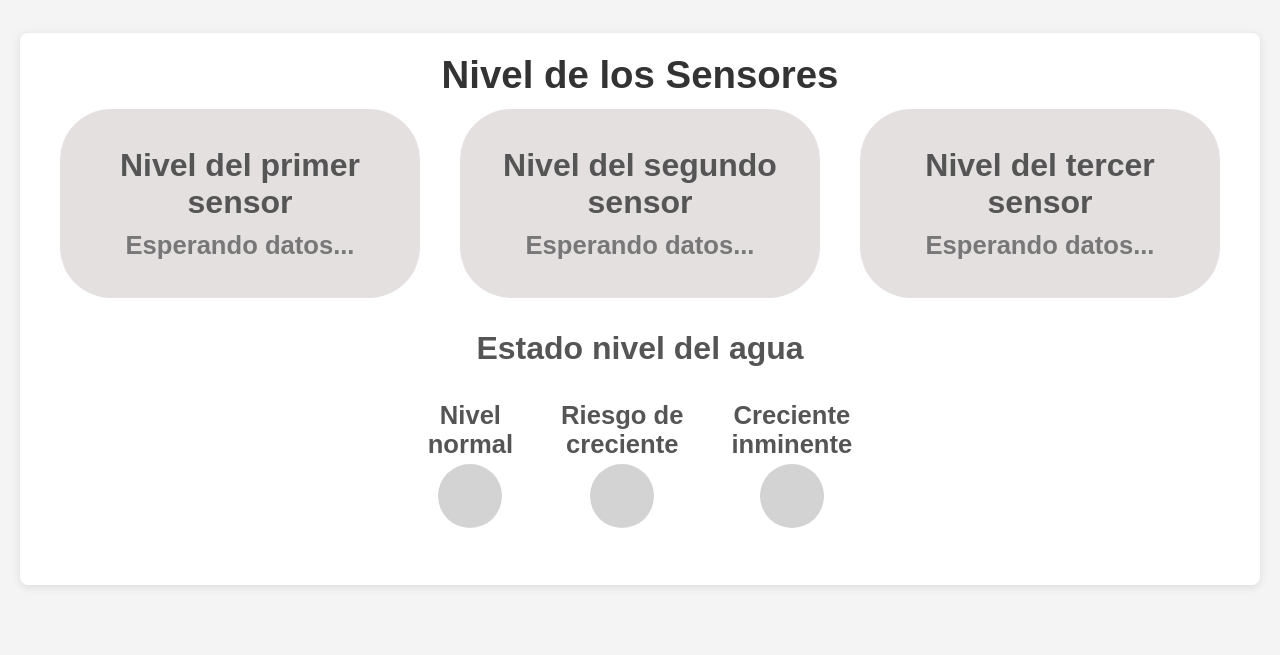
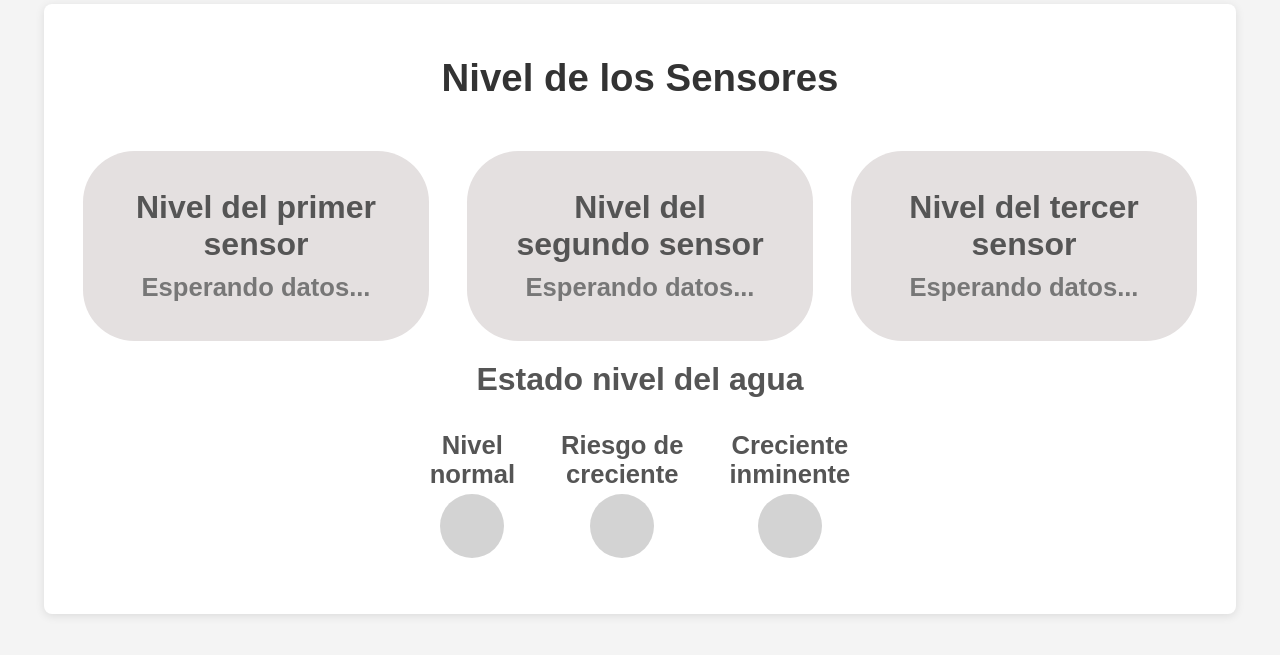
Before and after one commit to mauriciomartinezm/alertatemprana, a plain HTML site: page página/index.html in a window 1280 px wide. Shown: the part 111-766 px from the top of the page. Drawn offline with Linux system fonts and the light colour scheme; no server answers.

Commit message:
Update styles.css

```diff
--- a/página/styles.css
+++ b/página/styles.css
@@ -1,6 +1,7 @@
 * {
   margin: 0;
   padding: 0;
+  box-sizing: border-box; /* Asegura que el padding y los bordes no afecten el tamaño total de los elementos */
 }
 ::-webkit-scrollbar {
   display: none;
@@ -8,19 +9,20 @@
 body {
   font-family: Arial, sans-serif;
   background-color: #f4f4f4;
-  margin: 0;
-  padding: 20px;
+  margin: 20px;
+  padding: 0;
   font-size: 2.5vw; /* Responsive font size based on viewport width */
   display: flex;
   justify-content: center;
   align-items: center;
   height: 100vh;
+  overflow: hidden;
 }
 
 .main-container {
   max-width: 100%; /* Cambiar a 100% para pantallas pequeñas */
-  margin: 0 auto;
-  padding: 20px;
+  margin: 3vh;
+  padding: 0px 20px 20px 20px;
   background: #fff;
   border-radius: 8px;
   box-shadow: 0 2px 10px rgba(0, 0, 0, 0.1);
@@ -28,6 +30,7 @@ body {
 }
 
 h1 {
+  margin: 4vw;
   text-align: center;
   color: #333;
   font-size: 3vw; /* Responsive font size for main heading */
@@ -44,7 +47,6 @@ h1 {
   border-radius: 4vw;
   padding: 3vw;
   text-align: center;
-  margin: 1%;
   flex-basis: 30%; /* Controlar el ancho de los contenedores en pantallas más grandes */
   box-sizing: border-box; /* Asegurar que el padding no desborde el contenedor */
   display: flex;
```
